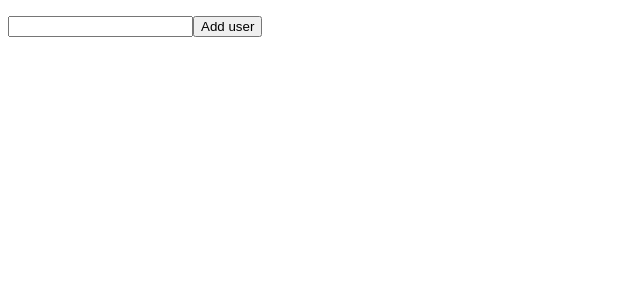
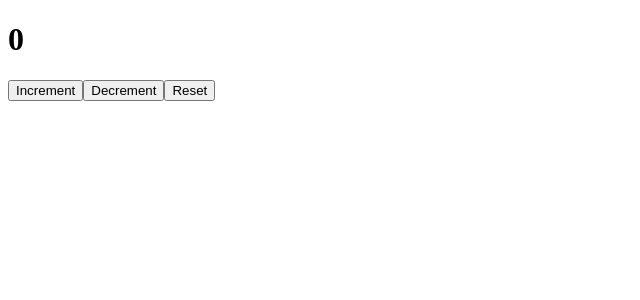
Before and after one commit to Emiliano-S/react-exercises, a React (Create React App) app: page / in a window 1280 px wide. Shown: the top 300 px of the page, without its empty margins (0-640 px from the left). Built offline with nearby package versions, Linux system fonts and the light colour scheme.

Commit message:
End: esercizio custom-hooks-01

```diff
--- a/src/App.js
+++ b/src/App.js
@@ -1,5 +1,5 @@
 import React from 'react';
-import { GithubUserList } from './GithubUserList';
+import { ClickCounter } from './ClickCounter';
 import './index.css';
 
 
@@ -10,7 +10,7 @@ export class App extends React.Component{
     render(){
         return(
             <div>
-                <GithubUserList />
+                <ClickCounter />
             </div>
         );
     };
--- a/src/ClickCounter.js
+++ b/src/ClickCounter.js
@@ -1,24 +1,17 @@
-import React, { useEffect, useState } from "react";
 import { CounterDisplay } from "./CounterDisplay";
+import { useCounter } from "./useCounter";
 
 
 
 export function ClickCounter({initialValue = 0}){
-    const [initialV, setValue] = useState(initialValue);
-
-    function handleCounterIncrement(){
-        setValue(val => val + 1);
-    }
-    const onCounterChange = (value) =>{console.log(value)}
-
-    useEffect(()=>{
-        onCounterChange(initialV);
-    },[initialV])
+    const {initialV, onIncrement, onDecrement, onReset} = useCounter(initialValue);
 
     return(
         <div>
             <CounterDisplay counter = {initialV} />
-            <button onClick={handleCounterIncrement}>Increment</button>
+            <button onClick={onIncrement}>Increment</button>
+            <button onClick={onDecrement}>Decrement</button>
+            <button onClick={onReset}>Reset</button>
          </div>
     )
 }
--- a/src/GithubUser.js
+++ b/src/GithubUser.js
@@ -31,6 +31,7 @@ export function GithubUser ({username}){
         <div>
             <h1>
                 {loading && "Loading..."}
+                {error && "Error"}
                 {user && user}
             </h1>
         </div>
--- /dev/null
+++ b/src/useCounter.js
@@ -0,0 +1,30 @@
+import { useEffect, useState } from "react";
+
+export function useCounter({initialValue = 0}){
+    const [initialV, setValue] = useState(initialValue);
+
+    function handleCounterIncrement(){
+        setValue(val => val + 1);
+    }
+
+    function handleCounterDecrement(){
+        setValue(val => val - 1);
+    }
+
+    function handleCounterReset(){
+        setValue(initialValue);
+    }
+
+    const onCounterChange = (value) =>{console.log(value)}
+
+    useEffect(()=>{
+        onCounterChange(initialV);
+    },[initialV])
+
+    return{
+        initialV: initialV,
+        onIncrement: handleCounterIncrement,
+        onDecrement: handleCounterDecrement,
+        onReset: handleCounterReset,
+    }
+}
```
